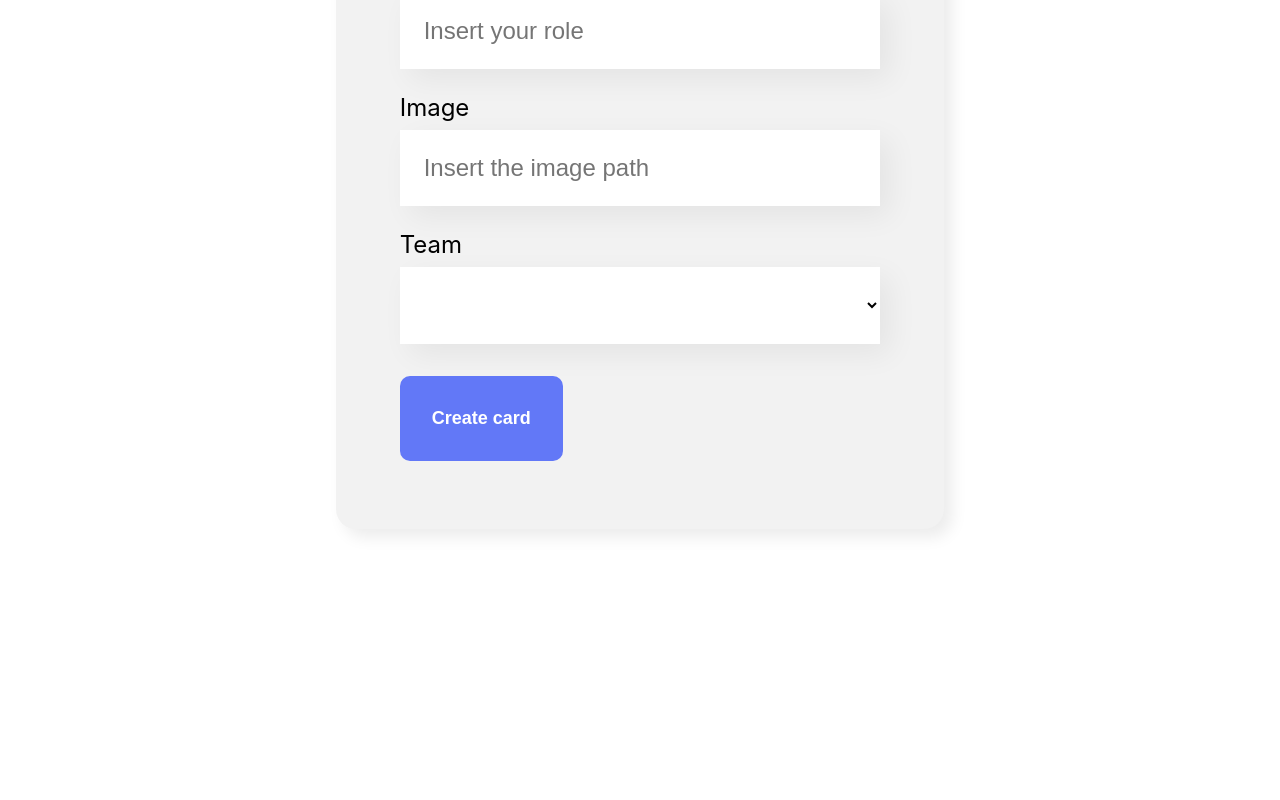
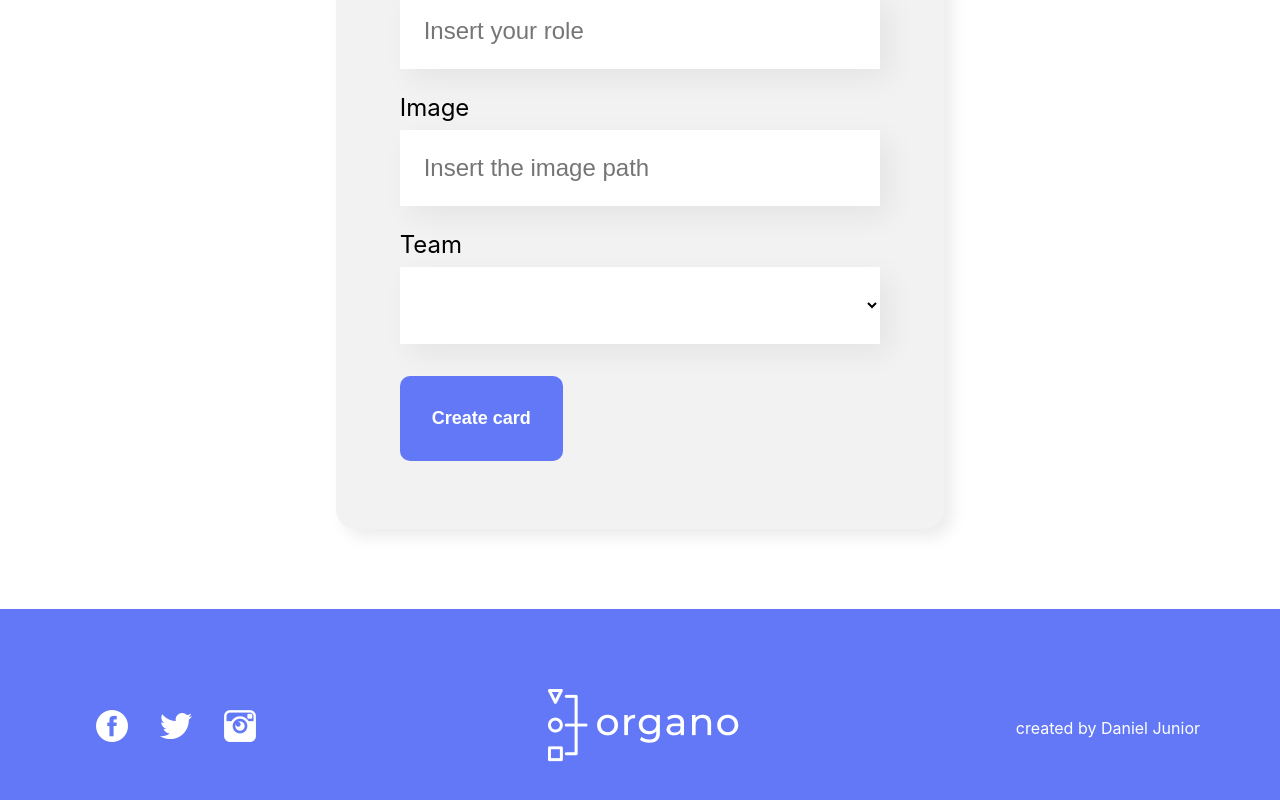
Before and after one commit to daniel-junior21/react-first-steps, a React (Create React App) app: page / in a window 1280 px wide. Shown: the part 868-1668 px from the top of the page. Before the commit the page ends 1477 px from the top, so only its background shows below. Built offline with nearby package versions, Linux system fonts and the light colour scheme.

Commit message:
Creating Footer component

```diff
--- a/src/App.js
+++ b/src/App.js
@@ -2,6 +2,7 @@ import { useState } from 'react';
 import Banner from './components/Banner/Banner';
 import UserForm from './components/UserForm';
 import Team from './components/Team';
+import Footer from './components/Footer';
 
 function App() {
   const [users, setUsers] = useState([]);
@@ -30,6 +31,7 @@ function App() {
         secondaryColor={team.secondaryColor}
         users={users.filter(user => user.team === team.name)}
       />)}
+      <Footer />
     </div>
   );
 }
--- /dev/null
+++ b/src/components/Footer/Footer.css
@@ -0,0 +1,16 @@
+.footer {
+    background: #6278F7;
+    color: #FFF;
+    padding: 80px;
+    display: flex;
+    justify-content: space-between;
+    align-items: center;
+}
+
+.footer .social-media a{
+    padding: 0 16px;
+}
+
+.footer .created-by {
+    color: #FFF;
+}
--- /dev/null
+++ b/src/components/Footer/index.js
@@ -0,0 +1,29 @@
+import './Footer.css'
+
+const Footer = () => {
+    return (
+        <div className="footer">
+            <div className="social-media">
+                <a href="facebook.com" target="_blank">
+                    <img src="/images/fb.png" alt="facebook-ico" />
+                </a>
+                <a href="twitter.com" target="_blank">
+                    <img src="/images/tw.png" alt="twitter-ico" />
+                </a>
+                <a href="instagram.com" target="_blank">
+                    <img src="/images/ig.png" alt="instagram-ico" />
+                </a>
+            </div>
+            <div className="brand">
+            <img src="/images/logo.png" alt="brand" />
+            </div>
+            <div className="created-by">
+                <p>
+                    created by Daniel Junior
+                </p>
+            </div>
+        </div>
+    )
+}
+
+export default Footer;
```
